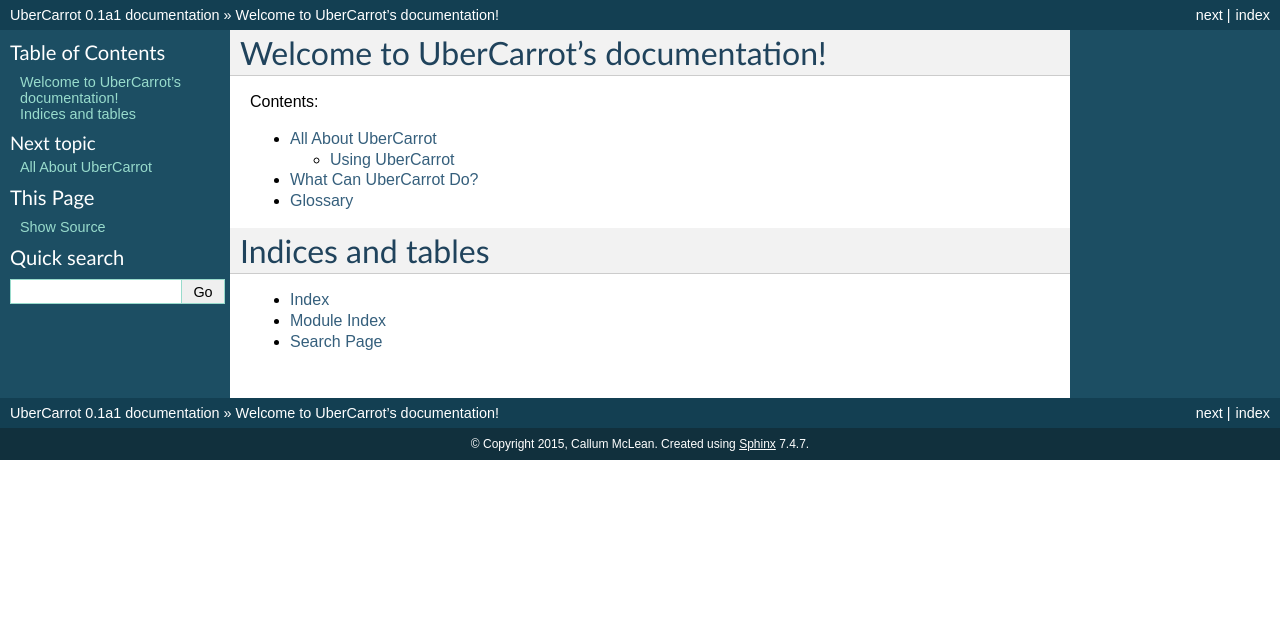
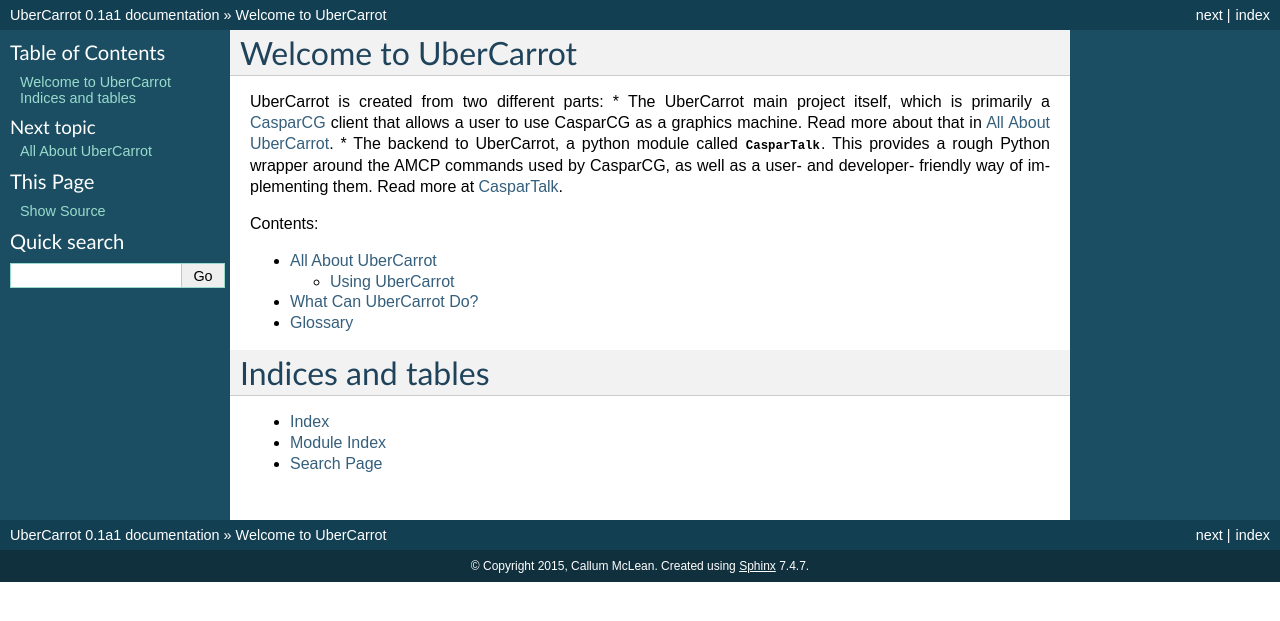
Before and after one commit to calmcl1/PyCasper, a Sphinx documentation site: the page built from docs/source/index.rst, in a window 1280 px wide. Shown: the top 621 px of the page. Built offline with Sphinx 7.4.7, drawn with Linux system fonts in a browser that asks for light colours.

Commit message:
Misc changes to docs

```diff
--- /dev/null
+++ b/docs/source/CasparTalk.rst
@@ -0,0 +1,3 @@
+==========
+CasparTalk
+==========
--- a/docs/source/index.rst
+++ b/docs/source/index.rst
@@ -3,8 +3,12 @@
    You can adapt this file completely to your liking, but it should at least
    contain the root `toctree` directive.
 
-Welcome to UberCarrot's documentation!
-======================================
+Welcome to UberCarrot
+=====================
+
+UberCarrot is created from two different parts:
+* The UberCarrot main project itself, which is primarily a :term:`CasparCG` client that allows a user to use CasparCG as a graphics machine. Read more about that in :doc:`intro`.
+* The backend to UberCarrot, a python module called :py:mod:`CasparTalk`. This provides a rough Python wrapper around the AMCP commands used by CasparCG, as well as a user- and developer- friendly way of implementing them. Read more at :doc:`CasparTalk`.
 
 Contents:
 
```
